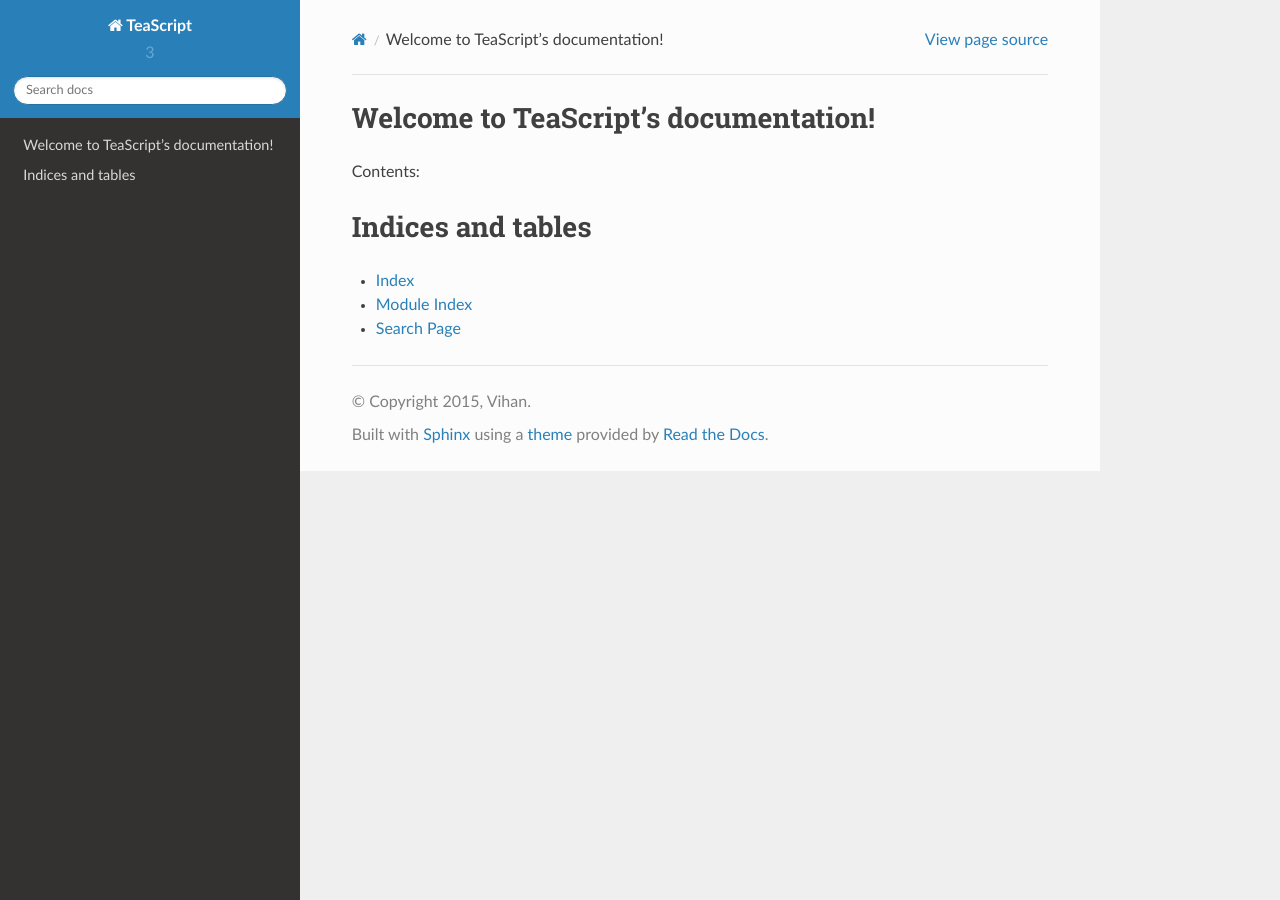
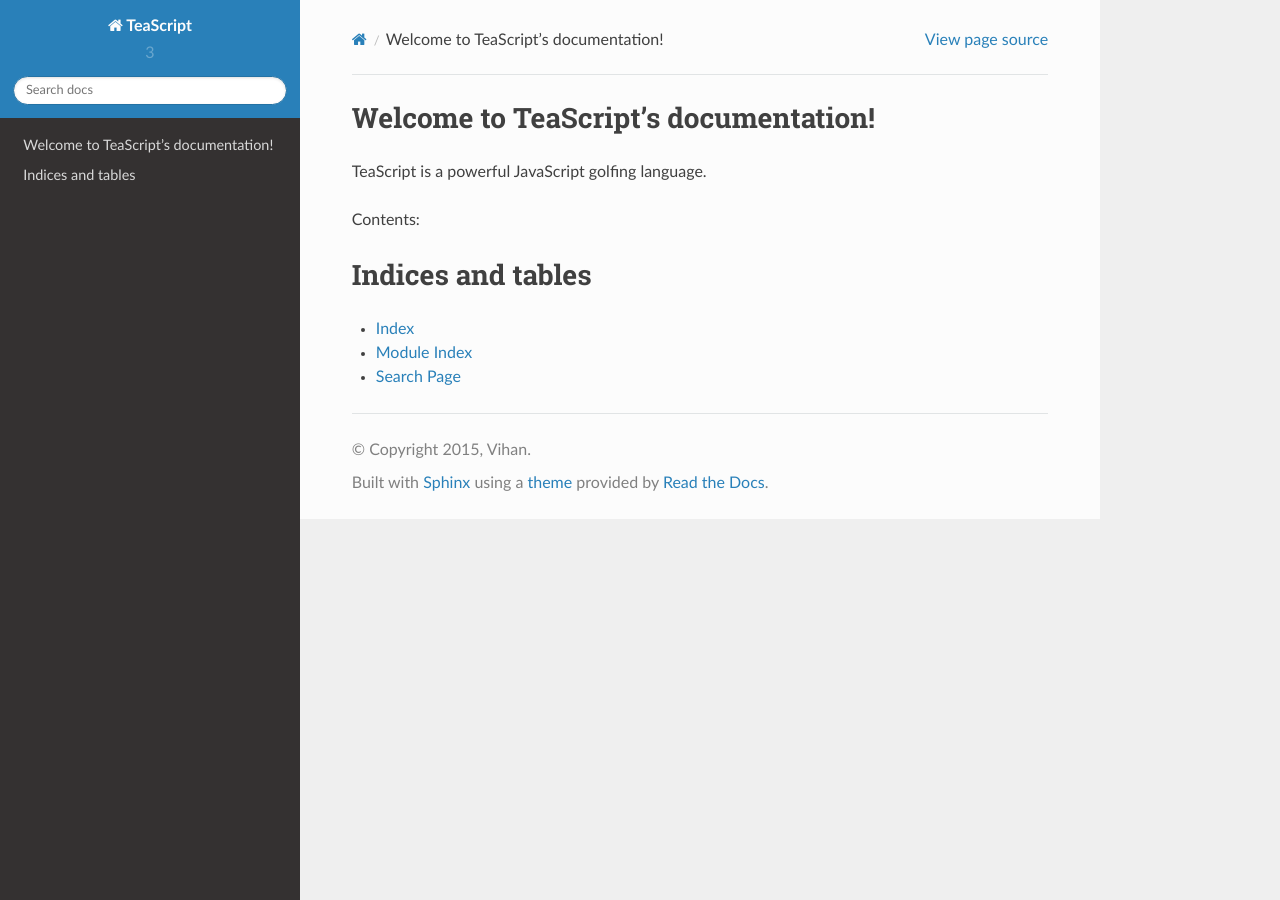
Before and after one commit to vihanb/TeaScript, a Sphinx documentation site: the page built from docs/index.rst, in a window 1280 px wide. Built offline with Sphinx 7.4.7 and the Read the Docs theme 2.0.0, drawn with Linux system fonts in a browser that asks for light colours; part of the change alters nothing that is shown.

Commit message:
updated docs

```diff
--- a/docs/index.rst
+++ b/docs/index.rst
@@ -1,17 +1,12 @@
-.. TeaScript documentation master file, created by
-   sphinx-quickstart on Sat Dec 26 13:23:03 2015.
-   You can adapt this file completely to your liking, but it should at least
-   contain the root `toctree` directive.
-
 Welcome to TeaScript's documentation!
 =====================================
+
+TeaScript is a powerful JavaScript golfing language.
 
 Contents:
 
 .. toctree::
    :maxdepth: 2
-
-
 
 Indices and tables
 ==================
```
